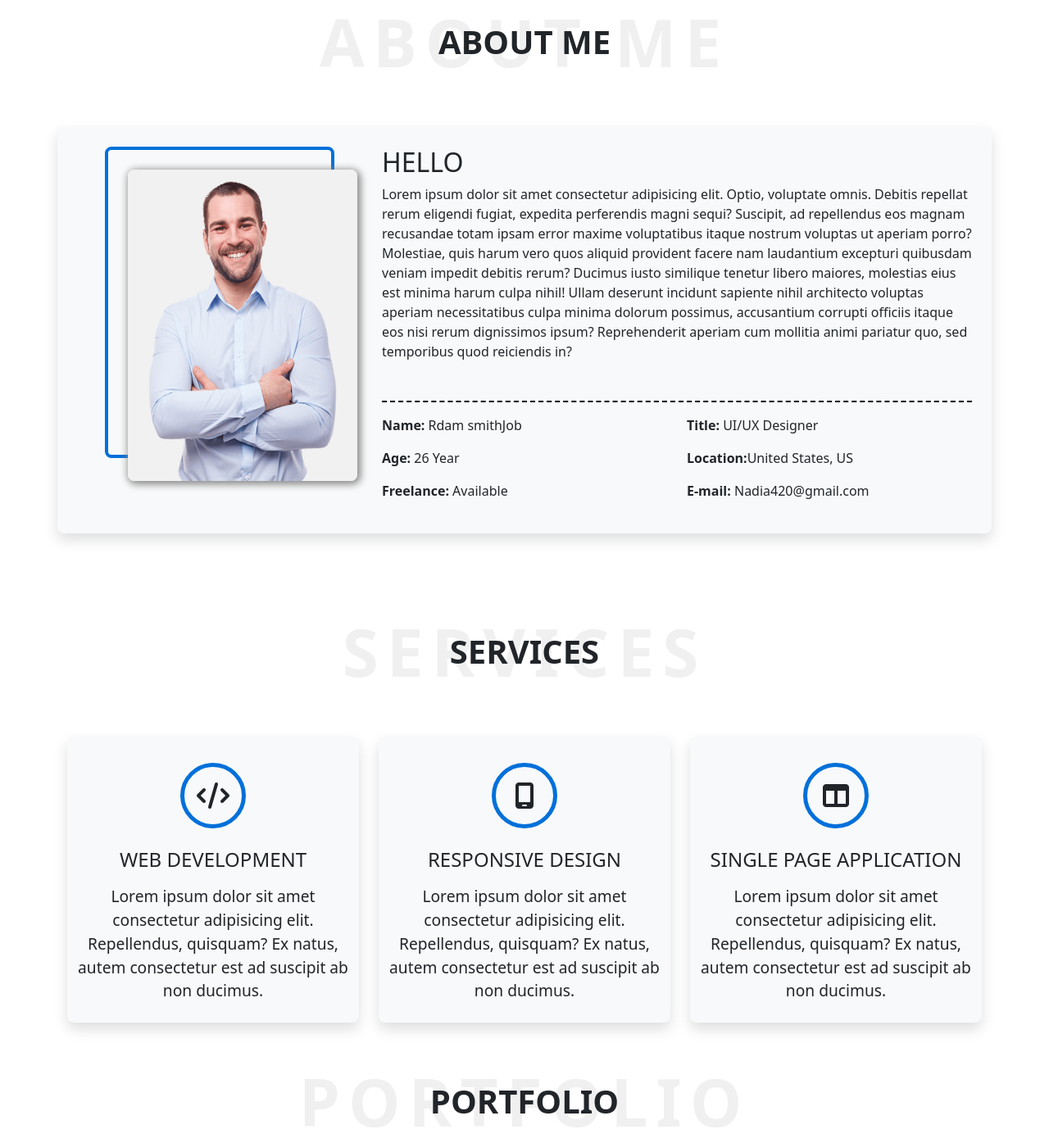
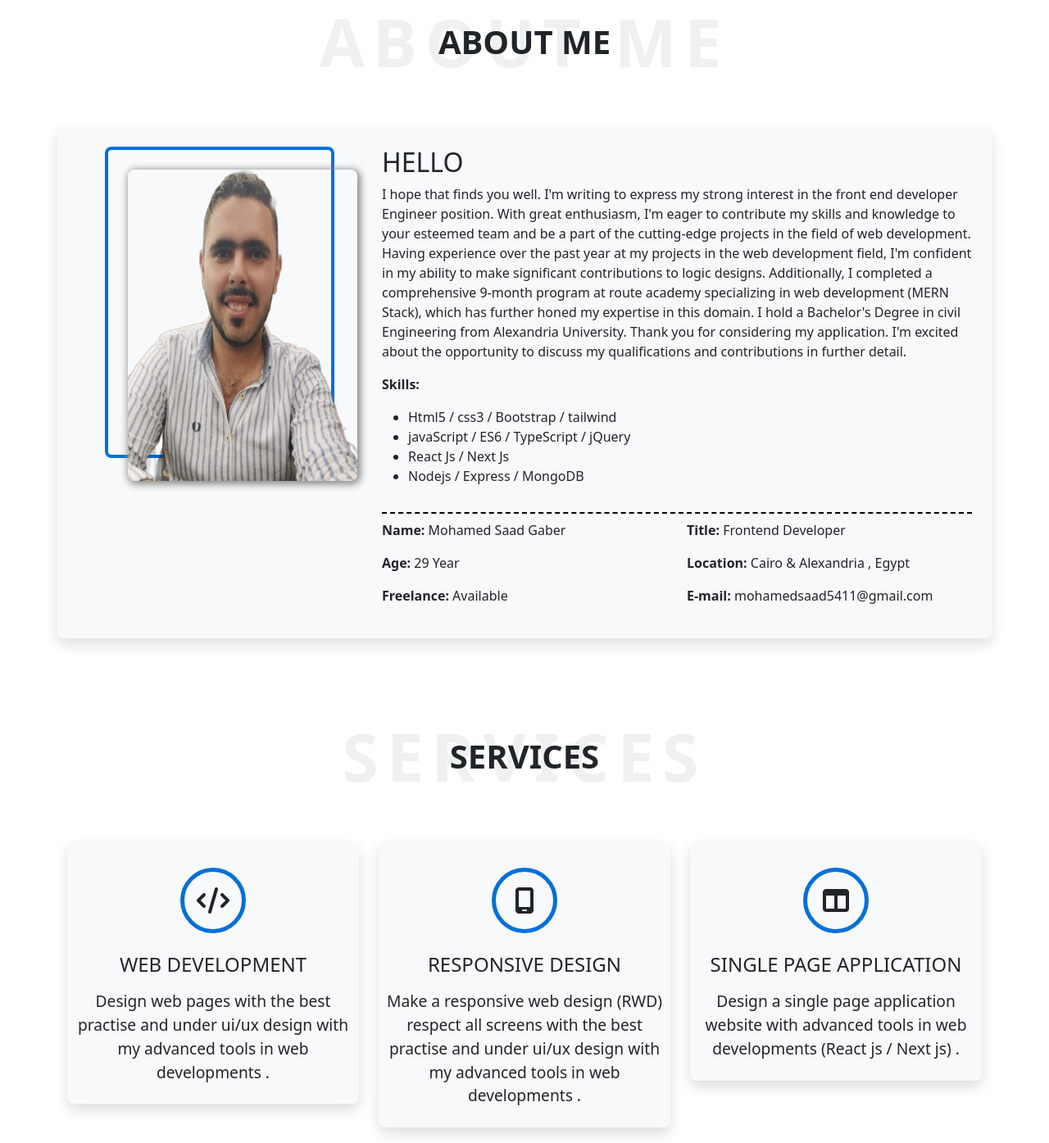
Before and after one commit to mohamed-saad5411/my_resume, a plain HTML site: page index.html in a window 1280 px wide. Shown: the part 893-2288 px from the top of the page at 82% size. Drawn offline with nearby package versions, Linux system fonts and the light colour scheme.

Commit message:
Add files via upload

```diff
--- a/index.html
+++ b/index.html
@@ -62,8 +62,8 @@
     <header id="home" class="vh-100 text-white d-flex align-items-center justify-content-center text-center">
         <div>
             <p class="h4">Hello i'm</p>
-            <h1 class="fw-bolder py-3 main-color"> MOHAMED SAAD GABER</h1>
-            <p class="h3">Frontend Web Developer</p>
+            <h1 class=" py-3 main-color"> MOHAMED SAAD GABER</h1>
+            <h1 class="h3 ml3">Frontend Web Developer</h1>
         </div>
     </header>
 
@@ -76,43 +76,60 @@
         </div>
         <div class="container bg-body-tertiary p-4 rounded-3 shadow">
             <div class="row">
-                <div class="col-md-4 personal-img-container d-flex justify-content-center">
+                <div class="col-md-4 position-sticky personal-img-container d-flex justify-content-center">
                     <div class="parent position-relative rounded-3">
 
                         <div class="child overflow-hidden position-absolute rounded-3">
-                            <!-- <img src="img/portfolio/me.png" class="w-100 h-100" alt=""> -->
-                            <img src="img/about/profile.jpg" class="w-100 h-100" alt="">
+                            <img src="img/portfolio/me.png" class="w-100 h-100" alt="">
+                            <!-- <img src="img/about/profile.jpg" class="w-100 h-100" alt=""> -->
 
                         </div>
                     </div>
                 </div>
                 <div class="col-md-8">
                     <p class="h2">HELLO</p>
-                    <p class="pb-5 border-custom">Lorem ipsum dolor sit amet consectetur adipisicing elit. Optio,
-                        voluptate omnis. Debitis repellat
-                        rerum eligendi fugiat, expedita perferendis magni sequi? Suscipit, ad repellendus eos magnam
-                        recusandae totam ipsam error maxime voluptatibus itaque nostrum voluptas ut aperiam porro?
-                        Molestiae, quis harum vero quos aliquid provident facere nam laudantium excepturi quibusdam
-                        veniam impedit debitis rerum? Ducimus iusto similique tenetur libero maiores, molestias eius est
-                        minima harum culpa nihil! Ullam deserunt incidunt sapiente nihil architecto voluptas aperiam
-                        necessitatibus culpa minima dolorum possimus, accusantium corrupti officiis itaque eos nisi
-                        rerum dignissimos ipsum? Reprehenderit aperiam cum mollitia animi pariatur quo, sed temporibus
-                        quod reiciendis in?</p>
+                    <div class="border-custom pb-3">
+                        <p class="">
+                            I hope that finds you well. I'm writing to express my strong interest in the front end
+                            developer Engineer position. With great enthusiasm, I'm eager to contribute my skills and
+                            knowledge to your esteemed team and be a part of the cutting-edge projects in the field of web
+                            development.
 
-                    <div class=" row justify-content-center">
+                            Having experience over the past year at my projects in the web development field, I'm confident
+                            in my ability to make significant contributions to logic designs. Additionally, I completed a
+                            comprehensive 9-month program at route academy specializing in web development (MERN Stack),
+                            which has further honed my expertise in this domain.
+
+                            I hold a Bachelor's Degree in civil Engineering from Alexandria University.
+
+                            Thank you for considering my application. I'm excited about the opportunity to discuss my
+                            qualifications and contributions in further detail.
+                        </p>
+                        <div class="bg- ">
+                            <p><span class="fw-bold ">Skills:</span>
+                            <ul>
+                                <li class="">Html5 / css3 / Bootstrap / tailwind</li>
+                                <li class="">javaScript / ES6 / TypeScript / jQuery</li>
+                                <li class="">React Js / Next Js</li>
+                                <li class="">Nodejs / Express / MongoDB</li>
+                            </ul>
+                            </p>
+                        </div>
+                    </div>
+                    <div class=" row mt-2 justify-content-center">
                         <div class="col-md-6">
-                            <p><span class="fw-bold"> Name:</span> Rdam smithJob</p>
-                            <p><span class="fw-bold">Age:</span> 26 Year</p>
+                            <p><span class="fw-bold"> Name:</span> Mohamed Saad Gaber</p>
+                            <p><span class="fw-bold">Age:</span> 29 Year</p>
                             <p><span class="fw-bold">Freelance:</span> Available</p>
+
                         </div>
                         <div class="col-md-6">
-                            <p><span class="fw-bold"> Title:</span> UI/UX Designer</p>
-                            <p><span class="fw-bold">Location:</span>United States, US</p>
-                            <p><span class="fw-bold">E-mail:</span> Nadia420@gmail.com</p>
+                            <p><span class="fw-bold"> Title:</span> Frontend Developer</p>
+                            <p><span class="fw-bold">Location:</span> Cairo & Alexandria , Egypt</p>
+                            <p><span class="fw-bold">E-mail:</span> mohamedsaad5411@gmail.com</p>
                         </div>
                     </div>
                 </div>
-
             </div>
         </div>
     </section>
@@ -126,14 +143,12 @@
         </div>
         <div class="container">
             <div class="row">
-                <div class="col-md-4  text-center">
+                <div class="col-md-4 text-center">
                     <div class="bg-body-tertiary rounded-3 shadow p-2">
                         <div class="icon rounded-circle m-auto my-4 d-flex align-items-center justify-content-center"><i
                                 class="fa-2xl fa-solid fa-code"></i></div>
                         <h4 class="my-3">WEB DEVELOPMENT </h4>
-                        <p class="lead">Lorem ipsum dolor sit amet consectetur adipisicing elit. Repellendus, quisquam?
-                            Ex
-                            natus, autem consectetur est ad suscipit ab non ducimus.</p>
+                        <p class="lead">Design web pages with the best practise and under ui/ux design with my advanced tools in web developments .</p>
 
                     </div>
                 </div>
@@ -142,9 +157,7 @@
                         <div class="icon rounded-circle m-auto my-4 d-flex align-items-center justify-content-center"><i
                                 class="fa-solid fa-mobile-screen fa-2xl"></i></div>
                         <h4 class="my-3">RESPONSIVE DESIGN </h4>
-                        <p class="lead">Lorem ipsum dolor sit amet consectetur adipisicing elit. Repellendus, quisquam?
-                            Ex
-                            natus, autem consectetur est ad suscipit ab non ducimus.</p>
+                        <p class="lead">Make a responsive web design (RWD) respect all screens with the best practise and under ui/ux design with my advanced tools in web developments .</p>
                     </div>
 
                 </div>
@@ -153,9 +166,7 @@
                         <div class="icon rounded-circle m-auto my-4 d-flex align-items-center justify-content-center"><i
                                 class="fa-solid fa-table-columns fa-2xl"></i></div>
                         <h4 class="my-3">SINGLE PAGE APPLICATION</h4>
-                        <p class="lead">Lorem ipsum dolor sit amet consectetur adipisicing elit. Repellendus, quisquam?
-                            Ex
-                            natus, autem consectetur est ad suscipit ab non ducimus.</p>
+                        <p class="lead">Design a single page application website with advanced tools in web developments (React js / Next js) .</p>
                     </div>
                 </div>
             </div>
@@ -185,7 +196,8 @@
                         </div>
                         <div class="card-body position-relative text-center">
                             <h5 class="card-title">Template Resume </h5>
-                            <p class="card-text lead">making landing page / template cv using HTML & CSS3 & BootStrap with responsive design.</p>
+                            <p class="card-text lead">making landing page / template cv using HTML & CSS3 & BootStrap
+                                with responsive design.</p>
                             <a href="https://mohamed-saad5411.github.io/My-Frist-Project/" target="_blank"
                                 class="btn btn-outline-success w-100 btn-sm">Visit Website</a>
                         </div>
@@ -201,7 +213,8 @@
                         </div>
                         <div class="card-body text-center">
                             <h5 class="card-title">Template Resume </h5>
-                            <p class="card-text lead">making landing page / template cv using HTML & CSS3 & BootStrap with responsive design.</p>
+                            <p class="card-text lead">making landing page / template cv using HTML & CSS3 & BootStrap
+                                with responsive design.</p>
                             <a href="https://mohamed-saad5411.github.io/My-Second-Project/" target="_blank"
                                 class="btn btn-outline-success w-100 btn-sm">Visit Website</a>
                         </div>
@@ -217,7 +230,8 @@
                         </div>
                         <div class="card-body text-center">
                             <h5 class="card-title">Template Resume </h5>
-                            <p class="card-text lead">making landing page / template cv using HTML & CSS3 & BootStrap with responsive design.</p>
+                            <p class="card-text lead">making landing page / template cv using HTML & CSS3 & BootStrap
+                                with responsive design.</p>
                             <a href="https://mohamed-saad5411.github.io/My-Third-Project-/" target="_blank"
                                 class="btn btn-outline-success w-100 btn-sm">Visit Website</a>
                         </div>
@@ -255,7 +269,8 @@
                         </div>
                         <div class="card-body text-center">
                             <h5 class="card-title">Fast Quiz</h5>
-                            <p class="card-text lead m-0">choose number of questions , categury and difficalty then start quiz.</p>
+                            <p class="card-text lead m-0">choose number of questions , categury and difficalty then
+                                start quiz.</p>
                             <p class="card-text lead m-0 mb-2">designed using HTML & CSS3 & BootStrap & JS</p>
                             <a href="https://mohamed-saad5411.github.io/test-your-mind/" target="_blank"
                                 class="btn btn-outline-success w-100 btn-sm">Visit Website</a>
@@ -317,8 +332,7 @@
                     <div class="card">
                         <div class=" overflow-hidden rounded-top-1">
                             <div class="position-relative">
-                                <img src="img/portfolio/calculator.jpg" class="card-img-top w-100"
-                                    alt="...">
+                                <img src="img/portfolio/calculator.jpg" class="card-img-top w-100" alt="...">
                                 <div class="w-100 h-100 position-absolute top-0  layer"></div>
                             </div>
                         </div>
@@ -336,19 +350,19 @@
             </div>
 
             <div class="row justify-content-center rounded-3 my-5 bg-body-tertiary p-3 g-3">
-                <p class="h3 project-subject py-2 text-center">Third : Projects with Framwork React Js</p>
+                <p class="h3 project-subject py-2 text-center">Third : Projects with Framwork React Js & Next Js</p>
                 <div class="col-md-6 col-lg-4 pointer">
                     <div class="card">
                         <div class=" overflow-hidden rounded-top-1">
                             <div class="position-relative">
-                                <img src="img/portfolio/freshcart-logo.svg" class="card-img-top w-100"
-                                    alt="...">
+                                <img src="img/portfolio/freshcart-logo.svg" class="card-img-top w-100" alt="...">
                                 <div class="w-100 h-100 position-absolute top-0  layer"></div>
                             </div>
                         </div>
                         <div class="card-body text-center">
                             <h5 class="card-title">E-Commerce Application</h5>
-                            <p class="card-text lead m-0">This a full experience e-commerce app from login to choose your products to payment</p>
+                            <p class="card-text lead m-0">This a full experience e-commerce app from login to choose
+                                your products to payment</p>
                             <p class="card-text lead m-0"> using React js & bootstrap & vite and Context</p>
                             <a href="https://mohamed-saad5411.github.io/e-commerce-app/" target="_blank"
                                 class="btn btn-outline-success w-100 btn-sm">Visit Website</a>
@@ -359,15 +373,16 @@
                     <div class="card">
                         <div class=" overflow-hidden rounded-top-1">
                             <div class="position-relative">
-                                <img src="img/portfolio/urzj1d1587670726.jpg" class="card-img-top w-100"
-                                    alt="...">
+                                <img src="img/portfolio/urzj1d1587670726.jpg" class="card-img-top w-100" alt="...">
                                 <div class="w-100 h-100 position-absolute top-0  layer"></div>
                             </div>
                         </div>
                         <div class="card-body text-center">
                             <h5 class="card-title">Yummy Website</h5>
-                            <p class="card-text lead m-0">This a full website which explain all categories of food in the world</p>
-                            <p class="card-text lead m-0"> using <span class="fw-bolder text-decoration-underline">Next js</span> & bootstrap & vite and Context</p>
+                            <p class="card-text lead m-0">This a full website which explain all categories of food in
+                                the world</p>
+                            <p class="card-text lead m-0"> using <span class="fw-bolder text-decoration-underline">Next
+                                    js</span> & bootstrap & vite and Context</p>
                             <a href="https://yummynext2.vercel.app/" target="_blank"
                                 class="btn btn-outline-success w-100 btn-sm">Visit Website</a>
                         </div>
@@ -377,14 +392,32 @@
                     <div class="card">
                         <div class=" overflow-hidden rounded-top-1">
                             <div class="position-relative">
-                                <img src="img/portfolio/freshcart-logo.svg" class="card-img-top w-100"
-                                    alt="...">
+                                <img src="img/portfolio/gaming.ebaf2ffc84f4451d.jpg" class="card-img-top w-100" alt="...">
+                                <div class="w-100 h-100 position-absolute top-0  layer"></div>
+                            </div>
+                        </div>
+                        <div class="card-body text-center">
+                            <h5 class="card-title">Game displaying Website</h5>
+                            <p class="card-text lead m-0">This a full website which display a lot of games with different categories , platforms and sorted and its details.</p>
+                            <p class="card-text lead m-0"> using <span class="fw-bolder text-decoration-underline">Next
+                                    js</span> & bootstrap</p>
+                            <a href="https://mygames2.vercel.app/" target="_blank"
+                                class="btn btn-outline-success w-100 btn-sm">Visit Website</a>
+                        </div>
+                    </div>
+                </div>
+                <!-- <div class="col-md-6 col-lg-4 pointer">
+                    <div class="card">
+                        <div class=" overflow-hidden rounded-top-1">
+                            <div class="position-relative">
+                                <img src="img/portfolio/freshcart-logo.svg" class="card-img-top w-100" alt="...">
                                 <div class="w-100 h-100 position-absolute top-0  layer"></div>
                             </div>
                         </div>
                         <div class="card-body text-center">
                             <h5 class="card-title">E-Commerce Application</h5>
-                            <p class="card-text lead m-0">This a full experience e-commerce app from login to choose your products to payment</p>
+                            <p class="card-text lead m-0">This a full experience e-commerce app from login to choose
+                                your products to payment</p>
                             <p class="card-text lead m-0"> using React js & bootstrap & vite and Context</p>
                             <a href="https://mohamed-saad5411.github.io/e-commerce-app/" target="_blank"
                                 class="btn btn-outline-success w-100 btn-sm">Visit Website</a>
@@ -395,14 +428,14 @@
                     <div class="card">
                         <div class=" overflow-hidden rounded-top-1">
                             <div class="position-relative">
-                                <img src="img/portfolio/freshcart-logo.svg" class="card-img-top w-100"
-                                    alt="...">
+                                <img src="img/portfolio/freshcart-logo.svg" class="card-img-top w-100" alt="...">
                                 <div class="w-100 h-100 position-absolute top-0  layer"></div>
                             </div>
                         </div>
                         <div class="card-body text-center">
                             <h5 class="card-title">E-Commerce Application</h5>
-                            <p class="card-text lead m-0">This a full experience e-commerce app from login to choose your products to payment</p>
+                            <p class="card-text lead m-0">This a full experience e-commerce app from login to choose
+                                your products to payment</p>
                             <p class="card-text lead m-0"> using React js & bootstrap & vite and Context</p>
                             <a href="https://mohamed-saad5411.github.io/e-commerce-app/" target="_blank"
                                 class="btn btn-outline-success w-100 btn-sm">Visit Website</a>
@@ -413,20 +446,20 @@
                     <div class="card">
                         <div class=" overflow-hidden rounded-top-1">
                             <div class="position-relative">
-                                <img src="img/portfolio/freshcart-logo.svg" class="card-img-top w-100"
-                                    alt="...">
+                                <img src="img/portfolio/freshcart-logo.svg" class="card-img-top w-100" alt="...">
                                 <div class="w-100 h-100 position-absolute top-0  layer"></div>
                             </div>
                         </div>
                         <div class="card-body text-center">
                             <h5 class="card-title">E-Commerce Application</h5>
-                            <p class="card-text lead m-0">This a full experience e-commerce app from login to choose your products to payment</p>
+                            <p class="card-text lead m-0">This a full experience e-commerce app from login to choose
+                                your products to payment</p>
                             <p class="card-text lead m-0"> using React js & bootstrap & vite and Context</p>
                             <a href="https://mohamed-saad5411.github.io/e-commerce-app/" target="_blank"
                                 class="btn btn-outline-success w-100 btn-sm">Visit Website</a>
                         </div>
                     </div>
-                </div>
+                </div> -->
             </div>
         </div>
     </section>
@@ -450,6 +483,7 @@
 
     <script src="js/jquery-3.6.4.min.js"></script>
     <script src="js/bootstrap.bundle.min.js"></script>
+    <script src="https://cdnjs.cloudflare.com/ajax/libs/animejs/2.0.2/anime.min.js"></script>
     <script src="js/main.js"></script>
 </body>
 
```
Lines whose indentation alone changed are shown as unchanged.
